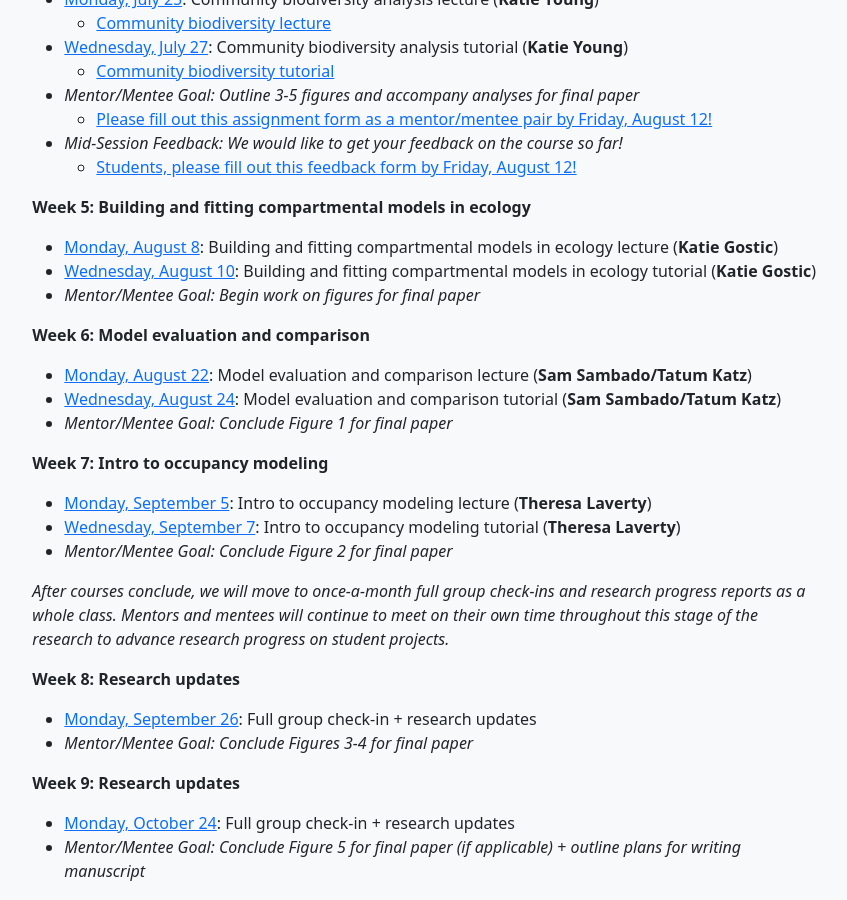
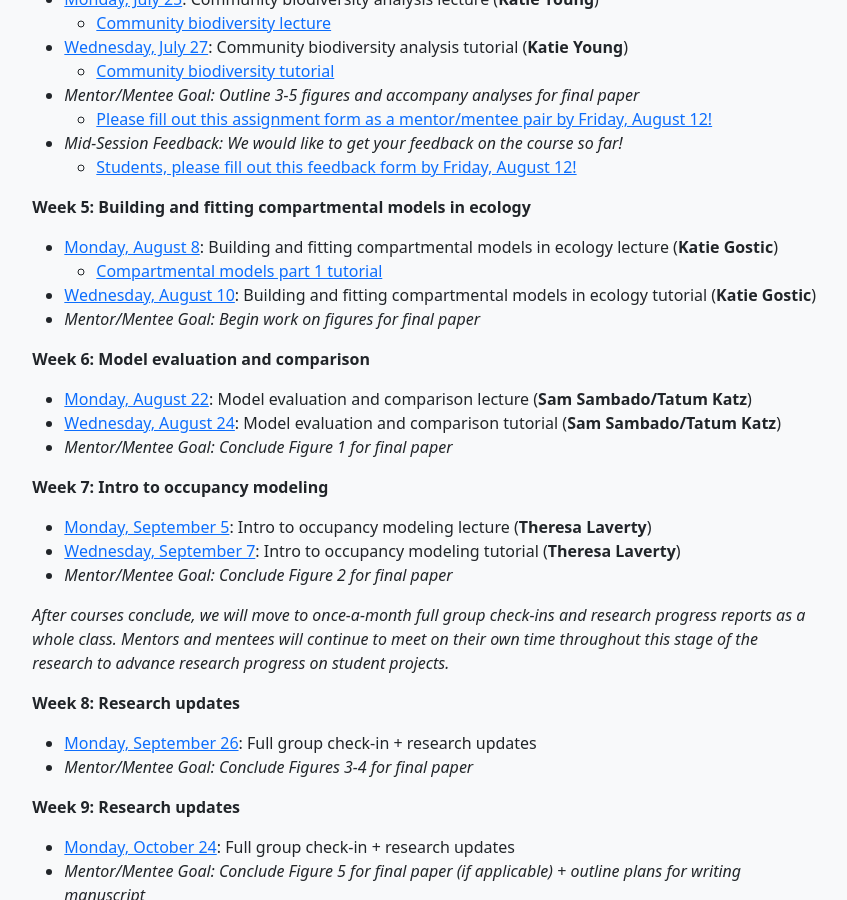
Before and after one commit to brooklabteam/coding4conservation, a Jekyll site: the page built from syllabus.md, in a window 1280 px wide and 900 px high, scrolled down 989 px. Shown: the whole window, without its empty margins (213-1060 px from the left). Built offline with Jekyll 4.4.1, drawn with Linux system fonts in a browser that asks for light colours.

Commit message:
updated syllabus

```diff
--- a/syllabus.md
+++ b/syllabus.md
@@ -49,6 +49,7 @@ permalink: /syllabus
 
 **Week 5: Building and fitting compartmental models in ecology**
 * [Monday, August 8](https://uchicago.zoom.us/j/99757424819?pwd=UHBtYzBxQ3VCZ0lXZ2dLUTVZRFMxdz09): Building and fitting compartmental models in ecology lecture (**Katie Gostic**)
+  * [Compartmental models part 1 tutorial](/assets/tutorials/C4C-Compartmental-Models-Part1.zip)
 * [Wednesday, August 10](https://uchicago.zoom.us/j/99757424819?pwd=UHBtYzBxQ3VCZ0lXZ2dLUTVZRFMxdz09): Building and fitting compartmental models in ecology tutorial (**Katie Gostic**)
 * *Mentor/Mentee Goal: Begin work on figures for final paper*
 
```
